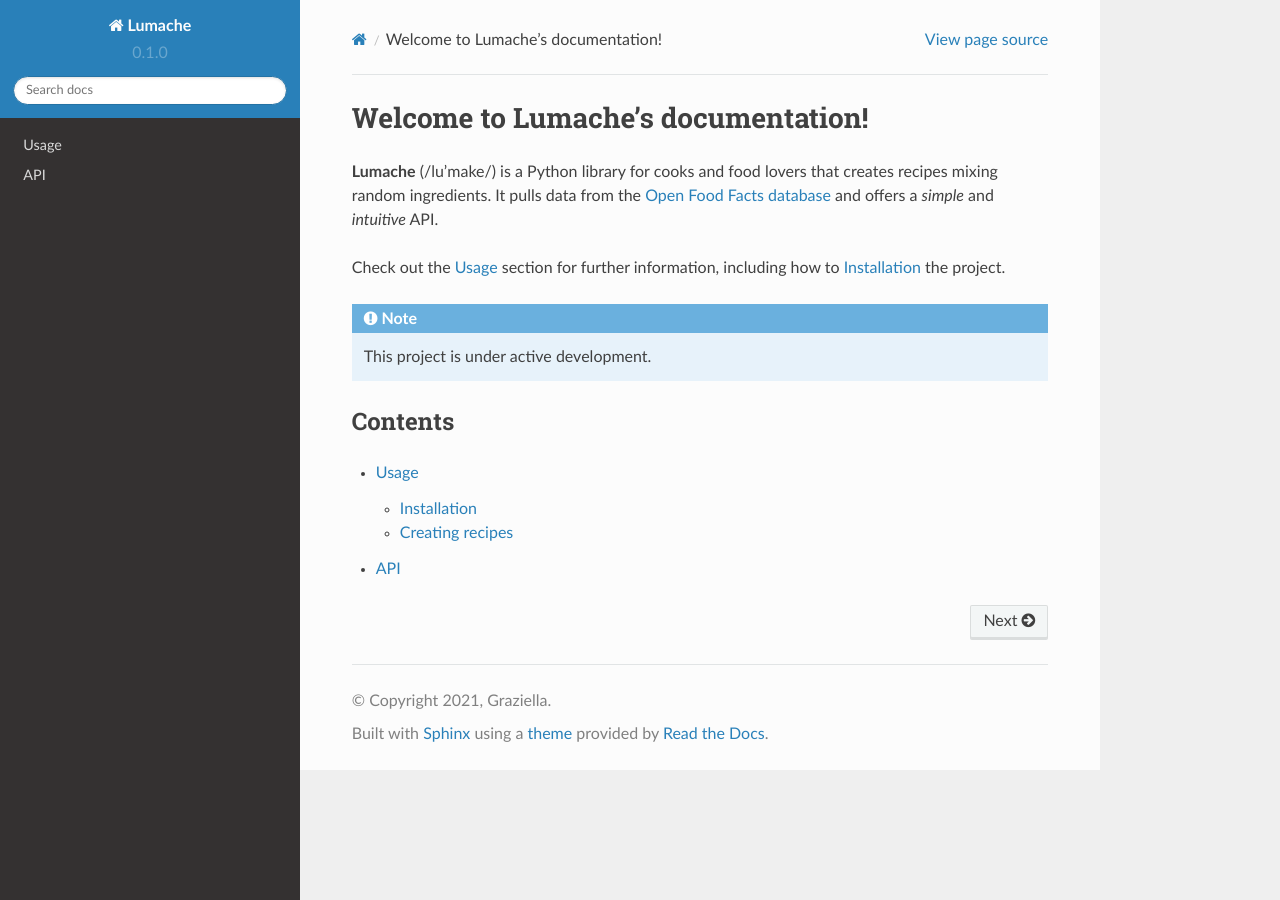
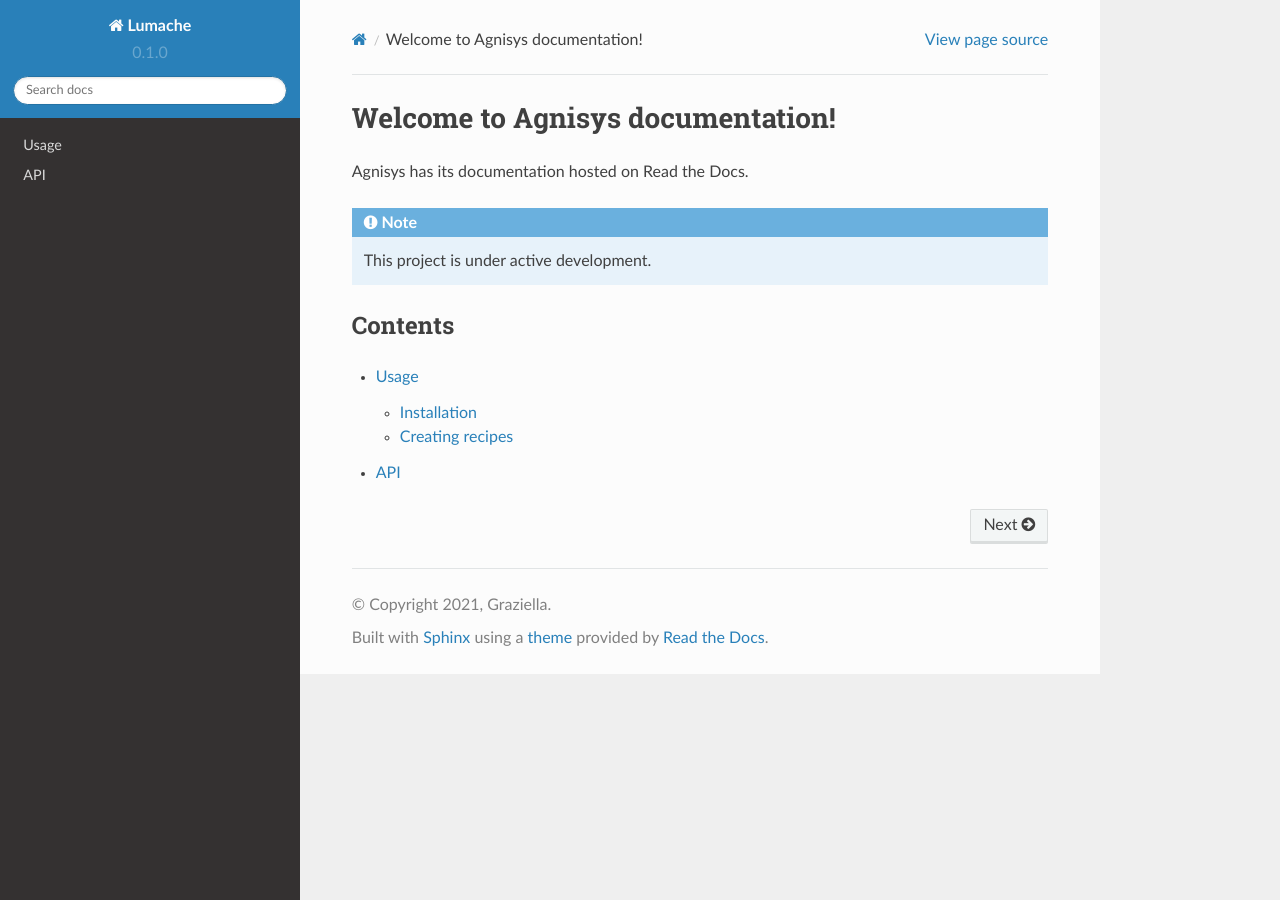
Before and after one commit to sakshi-agnisys/refacto-tutorial, a Sphinx documentation site: the page built from docs/source/index.rst, in a window 1280 px wide. Built offline with Sphinx 7.4.7 and the Read the Docs theme 2.0.0, drawn with Linux system fonts in a browser that asks for light colours.

Commit message:
Agnisys_index.rst
Sample Agnisys Documentation

```diff
--- a/docs/source/index.rst
+++ b/docs/source/index.rst
@@ -1,13 +1,7 @@
-Welcome to Lumache's documentation!
+Welcome to Agnisys documentation!
 ===================================
 
-**Lumache** (/lu'make/) is a Python library for cooks and food lovers
-that creates recipes mixing random ingredients.
-It pulls data from the `Open Food Facts database <https://world.openfoodfacts.org/>`_
-and offers a *simple* and *intuitive* API.
-
-Check out the :doc:`usage` section for further information, including
-how to :ref:`installation` the project.
+Agnisys has its documentation hosted on Read the Docs.
 
 .. note::
 
```
